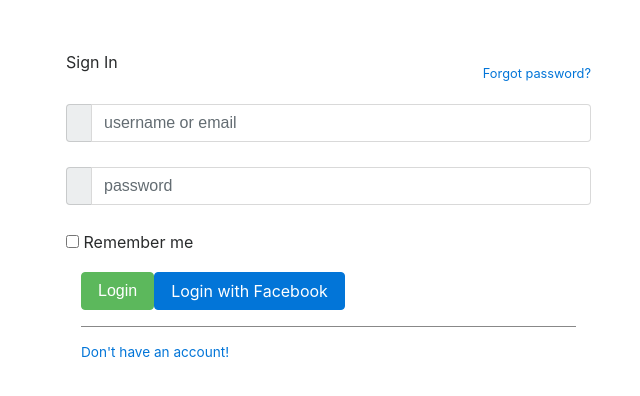
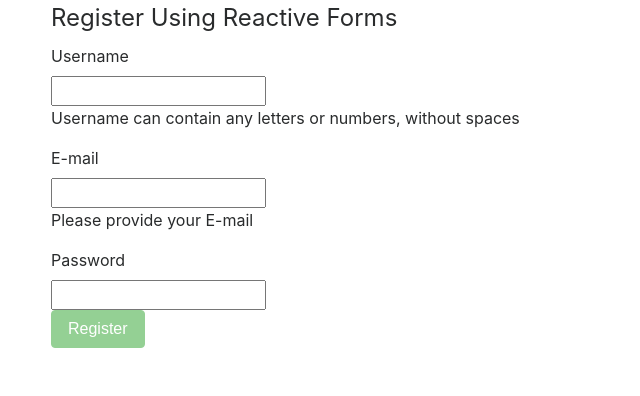
Before and after one commit to CodeKul/angular-router-ns-weekend-13, an Angular app: page /regDd in a window 1280 px wide. Before the commit this address led to /. Shown: the top 396 px of the page, without its empty margins (34-674 px from the left). Built offline with nearby package versions, Linux system fonts and the light colour scheme.

Commit message:
forms: reactive forms

```diff
--- a/src/app/app.router.ts
+++ b/src/app/app.router.ts
@@ -1,3 +1,4 @@
+import { RegDataDrivenComponent } from './reg-data-driven/reg-data-driven.component';
 import { ListingComponent } from './caurosel/listing.component';
 import { ProfileComponent } from './caurosel/profile.component';
 import { ForgetComponent } from './forget/forget.component';
@@ -15,6 +16,7 @@ const dashRoutes: Routes = [
 const routes: Routes = [
     { path: '', component: LoginComponent },
     { path: 'reg', component: RegistrationComponent },
+    { path: 'regDd', component: RegDataDrivenComponent },
     { path: 'dash/:usNm', component: CauroselComponent, children: dashRoutes, canActivate: [RegGuard] },
     { path: 'forget/:usNm', component: ForgetComponent },
     { path: 'dash', redirectTo: 'dash/sample' },
--- a/src/app/login/login.component.html
+++ b/src/app/login/login.component.html
@@ -45,7 +45,7 @@
           <div class="col-md-12 control">
             <div style="border-top: 1px solid#888; padding-top:15px; font-size:85%">
 
-              <a [routerLink]="['reg']">Don't have an account!                               </a>
+              <a [routerLink]="['regDd']">Don't have an account!                               </a>
             </div>
           </div>
         </div>
--- /dev/null
+++ b/src/app/reg-data-driven/reg-data-driven.component.html
@@ -0,0 +1,56 @@
+<form class="form-horizontal" novalidate [formGroup]="fg" (ngSubmit)="onSubmit()" >
+  <fieldset>
+    <div id="legend">
+      <legend class="">Register Using Reactive Forms</legend>
+    </div>
+    <div class="control-group">
+      <!-- Username -->
+      <label class="control-label" for="username">Username</label>
+      <div class="controls">
+        <input
+          type="text"
+          formControlName="usNm"
+          placeholder=""
+          class="input-xlarge">
+        <p class="help-block" *ngIf="!fg.controls.usNm.valid">Username can contain any letters or numbers, without spaces</p>
+      </div>
+    </div>
+
+    <div class="control-group">
+      <!-- E-mail -->
+      <label class="control-label" for="email">E-mail</label>
+      <div class="controls">
+        <input
+          type="text"
+          formControlName="eml"
+          placeholder=""
+          class="input-xlarge">
+
+        <p class="help-block" *ngIf="!fg.controls.eml.valid">Please provide your E-mail</p>
+      </div>
+    </div>
+
+    <div class="control-group">
+      <!-- Password-->
+      <label class="control-label" for="password">Password</label>
+      <div class="controls">
+        <input
+          type="password"
+          formControlName="pass"
+          placeholder=""
+          class="input-xlarge">
+          <div *ngIf="fg.controls.pass.dirty">
+          <p class="help-block" *ngIf="!fg.controls.pass.valid">{{fg.controls.pass.errors.len}}</p>
+        <p class="help-block" *ngIf="!fg.controls.pass.valid">{{fg.controls.pass.errors.ers}}</p>
+        </div>
+      </div>
+    </div>
+
+    <div class="control-group">
+      <!-- Button -->
+      <div class="controls">
+        <button type="submit" class="btn btn-success" [disabled]="!fg.valid">Register</button>
+      </div>
+    </div>
+  </fieldset>
+</form>
--- /dev/null
+++ b/src/app/reg-data-driven/reg-data-driven.component.ts
@@ -0,0 +1,48 @@
+import { Component, OnInit } from '@angular/core';
+import { ValidatorFn, FormBuilder, FormGroup, Validators, AbstractControl, ValidationErrors } from '@angular/forms';
+
+@Component({
+  selector: 'app-reg-data-driven',
+  templateUrl: './reg-data-driven.component.html',
+  styleUrls: ['./reg-data-driven.component.css']
+})
+export class RegDataDrivenComponent implements OnInit {
+
+  private fg: FormGroup;
+  constructor(
+    private fb: FormBuilder
+  ) {
+    this.fg = fb.group({
+      usNm: ['', Validators.required],
+      eml: ['', Validators.compose([
+        // tslint:disable-next-line:max-line-length
+        // tslint:disable-next-line:quotemark
+        Validators.required, Validators.pattern("[a-z0-9!#$%&'*+/=?^_`{|}~-]+(?:\.[a-z0-9!#$%&'*+/=?^_`{|}~-]+)*@(?:[a-z0-9](?:[a-z0-9-]*[a-z0-9])?\.)+[a-z0-9](?:[a-z0-9-]*[a-z0-9])?")
+      ]
+      )],
+      pass: ['', Validators.compose([Validators.required, this.valiFn, this.valiFn8])]
+    });
+  }
+
+  ngOnInit() {
+  }
+
+  // tslint:disable-next-line:member-ordering
+  valiFn: ValidatorFn = (cntrl: AbstractControl): ValidationErrors | null => {
+    if (cntrl.value.charAt(0) === 'a') {
+      return null;
+    }
+    return { ers: 'Password start from a' };
+  }
+
+  valiFn8: ValidatorFn = (cntrl: AbstractControl): ValidationErrors | null => {
+    if (cntrl.value.length >= 8) {
+      return null;
+    }
+    return { len: 'Length should be 8' };
+  }
+
+  onSubmit() {
+    console.log(this.fg);
+  }
+}
```
Also changed, not shown: src/app/app.module.ts (+6 -3 lines), src/app/reg-data-driven/reg-data-driven.component.css (added), 1 other file (tests, documents, lock files or other folders).
